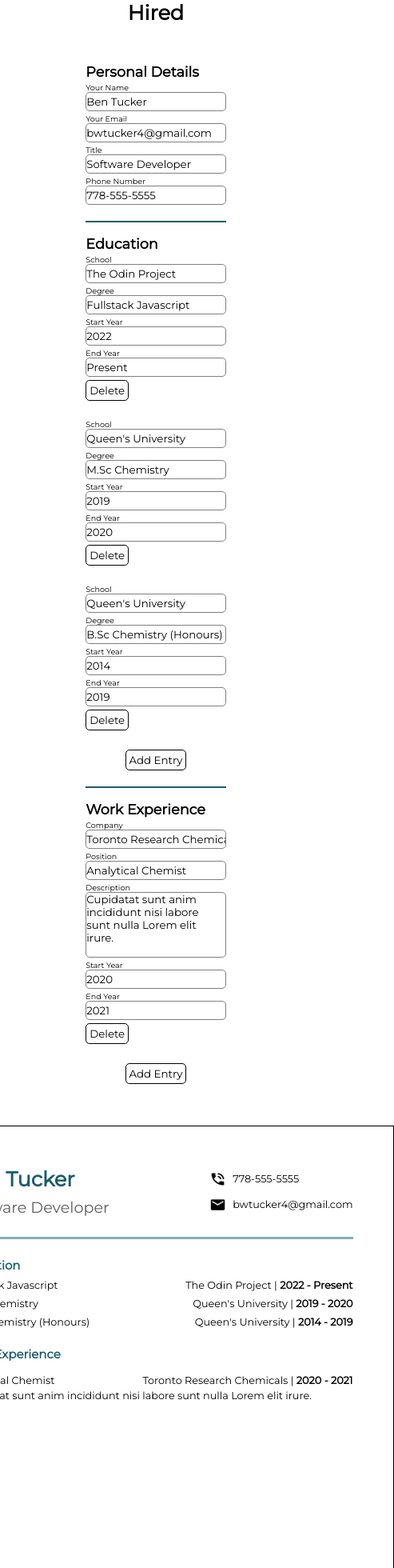
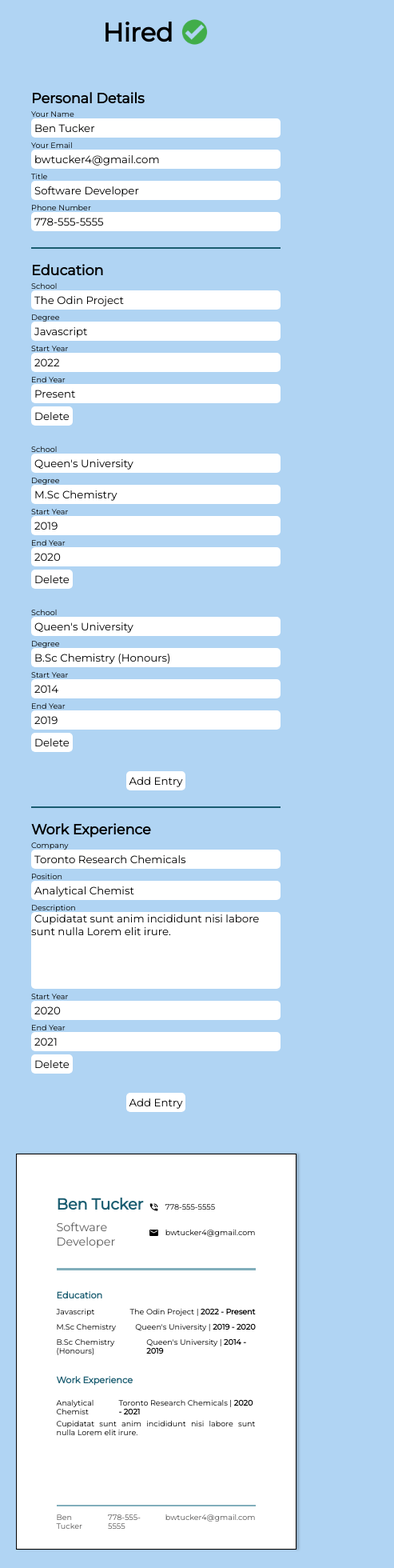
Before and after one commit to tenbucker4/employable, a React (Create React App) app in the folder cv-project/: page / in a window 390 px wide. Shown: the top 1960 px of the page at 80% size, 493 px wide, since content can reach past the window. Built offline with nearby package versions, Linux system fonts and the light colour scheme.

Commit message:
Final layout and responsive changes

```diff
--- a/cv-project/src/App.js
+++ b/cv-project/src/App.js
@@ -21,7 +21,7 @@ class App extends Component {
             },
             education: [
                 {
-                    degree: "Fullstack Javascript",
+                    degree: "Javascript",
                     school: "The Odin Project",
                     start: "2022",
                     end: "Present",
@@ -185,6 +185,8 @@ class App extends Component {
             this.state.colors[color].dark;
         document.querySelector("footer").style.borderTop =
             "2px solid " + this.state.colors[color].light;
+
+        document.querySelector(".resume-bin").scrollIntoView();
     };
 
     generatePDF = () => {
@@ -197,7 +199,13 @@ class App extends Component {
     render() {
         return (
             <div className="container">
-                <h1>Hired</h1>
+                <div className="title-div">
+                    <h1 className="main-title">Hired</h1>
+                    <img
+                        id="title-image"
+                        src={require("./images/green-check-mark.jpg")}
+                    />
+                </div>
                 <div className="cv-form">
                     <h3>Personal Details</h3>
                     <General onChange={this.handlePersonalChange} />
--- a/cv-project/src/components/Work.js
+++ b/cv-project/src/components/Work.js
@@ -49,7 +49,7 @@ class Work extends Component {
                                 <textarea
                                     id="description"
                                     name="description"
-                                    rows={5}
+                                    rows={6}
                                     defaultValue={item.description}
                                     onChange={(e) =>
                                         this.props.onChange(
--- a/cv-project/src/styles/app.css
+++ b/cv-project/src/styles/app.css
@@ -6,10 +6,31 @@
     box-sizing: border-box;
 }
 
+html {
+    scroll-behavior: smooth;
+}
+
 body {
     font-size: 0.8rem;
     font-weight: 300;
     font-family: "Montserrat", sans-serif;
+    background-color: rgb(176, 212, 243);
+}
+
+.title-div {
+    display: flex;
+    align-items: center;
+    padding-top: 1rem;
+    gap: 0.5rem;
+}
+
+.main-title {
+    font-size: 2rem;
+}
+
+#title-image {
+    height: 3rem;
+    width: auto;
 }
 
 button {
@@ -18,12 +39,12 @@ button {
     padding: 0.25rem;
     background-color: white;
     color: black;
-    border: 1px solid black;
+    border: none;
     border-radius: 5px;
 }
 
 button:hover {
-    background-color: black;
+    background-color: var(--dark-blue);
     color: white;
 }
 
@@ -32,18 +53,15 @@ input {
 }
 
 input {
-    border: 1px solid grey;
     border-radius: 5px;
 }
 
 input,
 textarea {
+    border: none;
     font-family: inherit;
     resize: none;
-}
-
-textarea {
-    border: 1px solid grey;
+    text-indent: 4px;
     border-radius: 5px;
 }
 
@@ -109,3 +127,10 @@ form {
     align-items: center;
     width: 100%;
 }
+
+/* Responsiveness */
+@media (max-width: 640px) {
+    .cv-form {
+        width: 80%;
+    }
+}
--- a/cv-project/src/styles/resume.css
+++ b/cv-project/src/styles/resume.css
@@ -7,13 +7,14 @@
 
 .resume-bin {
     width: 595px;
-    height: 841px;
+    aspect-ratio: 1 / 1.41;
     padding: 50px 50px 15px 50px;
     border: 0.5px solid black;
     display: flex;
     flex-direction: column;
     align-items: center;
     box-shadow: 3px 0 3px 0 hsl(0deg 0% 0% / 20%);
+    background-color: white;
 }
 
 .resume-bin header {
@@ -48,6 +49,7 @@ li {
     display: flex;
     align-items: center;
     gap: 0.5rem;
+    word-wrap: break-word;
 }
 
 li img {
@@ -89,7 +91,6 @@ section h3 {
 
 .work-details {
     text-align: justify;
-    overflow: auto;
 }
 
 span {
@@ -106,3 +107,20 @@ footer {
     color: rgb(84, 83, 83);
     border-top: 2px solid var(--light-blue);
 }
+
+/* Responsiveness */
+@media (max-width: 640px) {
+    .resume-bin {
+        width: 90%;
+        font-size: 0.6rem;
+    }
+
+    li img {
+        width: 0.8rem;
+        height: auto;
+    }
+
+    .cv-form {
+        width: 80%;
+    }
+}
```
Also changed, not shown: cv-project/src/images/green-check-mark.jpg (added).
